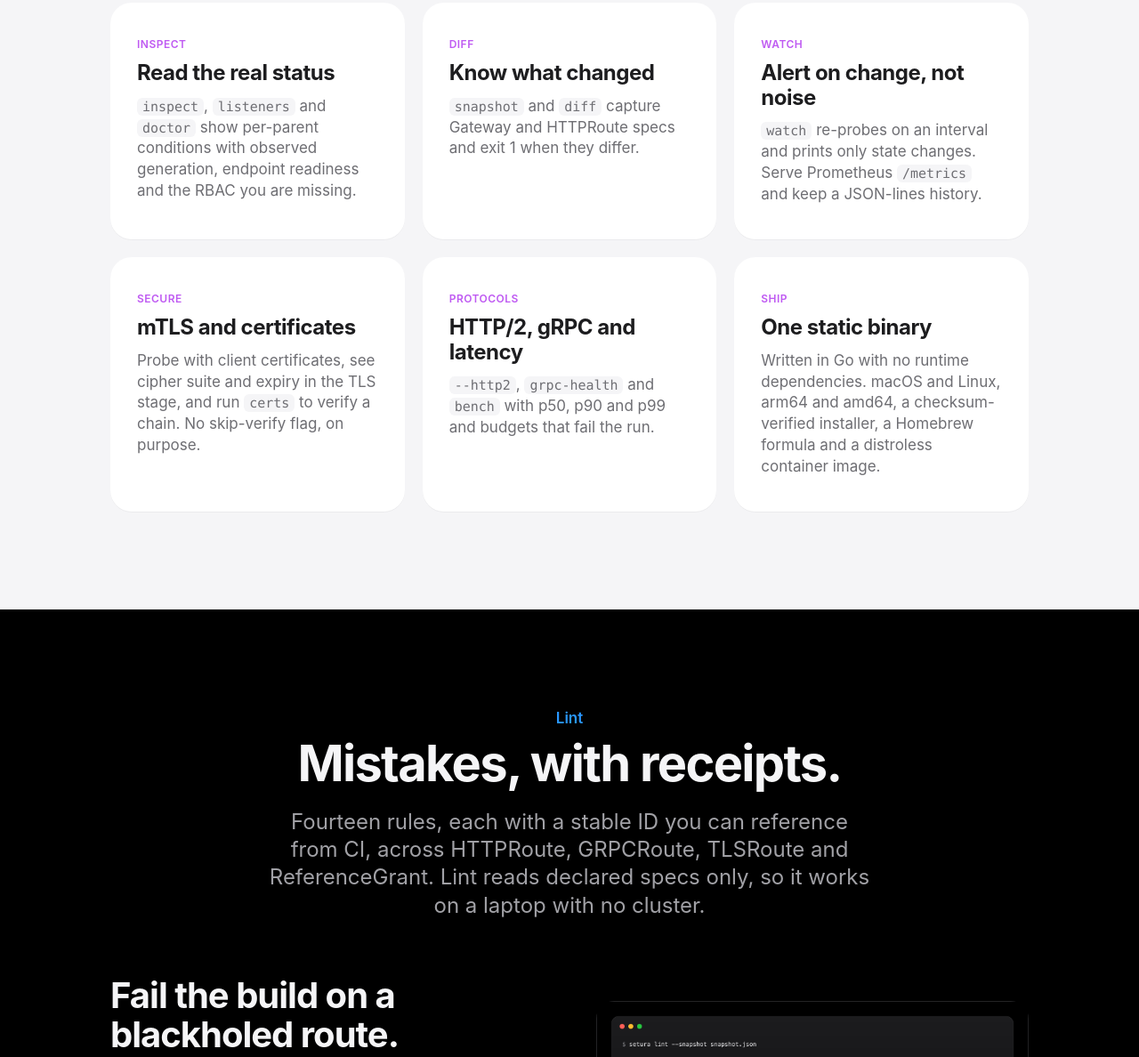
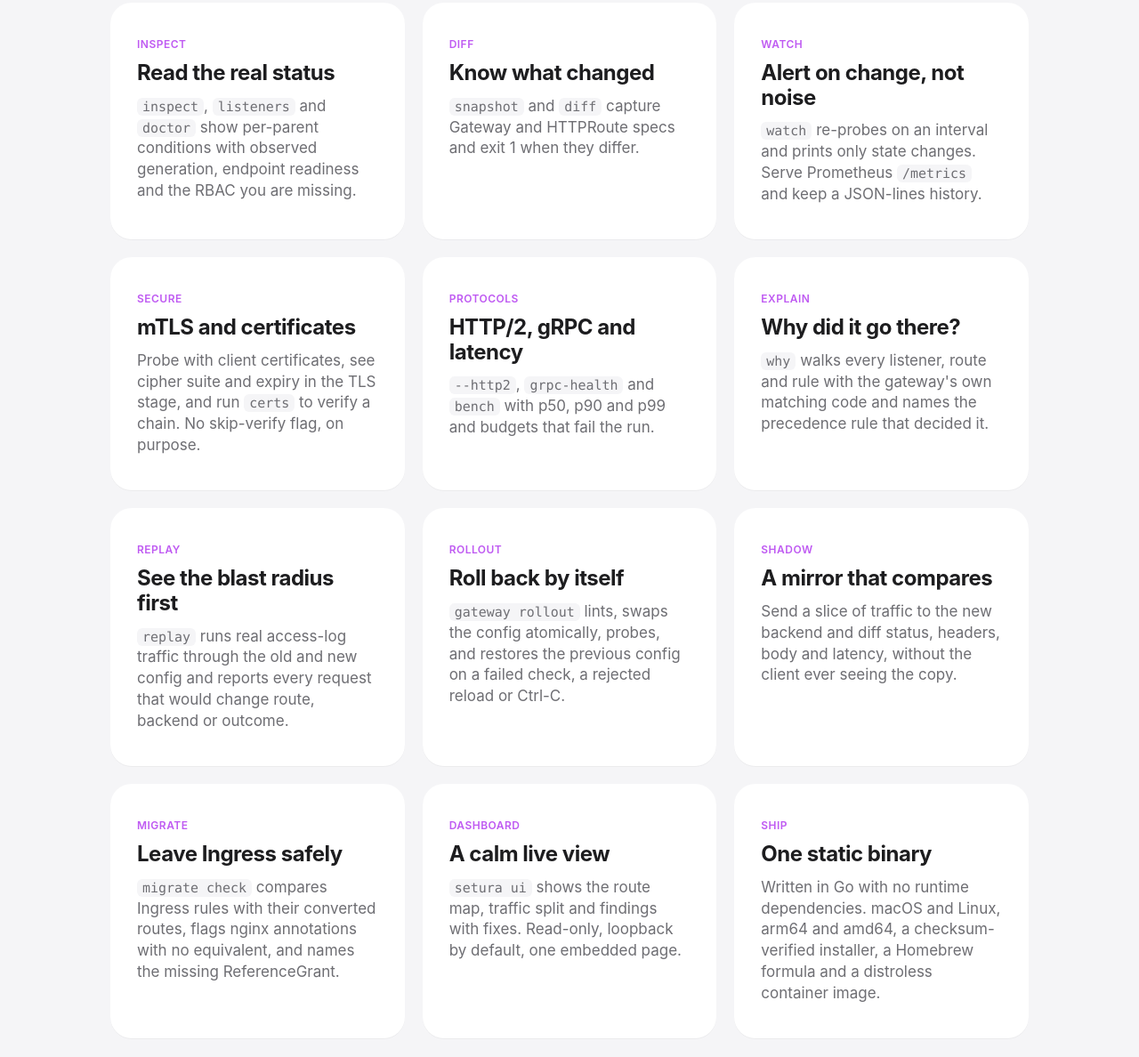
Before and after one commit to zyvorai/zyvor-setura-gateway, a plain HTML site: page site/index.html in a window 1280 px wide. Shown: the part 3366-4554 px from the top of the page at 89% size. Drawn offline with Linux system fonts and the light colour scheme.

Commit message:
Docs: README section for why, replay, rollout, shadow, migrate; docs index; site cards; changelog
Co-Authored-By: Claude Sonnet 5.5 <noreply@anthropic.com>

```diff
--- a/site/index.html
+++ b/site/index.html
@@ -241,6 +241,12 @@ admin <span class="dim">http://127.0.0.1:19000</span>
       <div class="card reveal"><span class="tag">Watch</span><h3>Alert on change, not noise</h3><p><code>watch</code> re-probes on an interval and prints only state changes. Serve Prometheus <code>/metrics</code> and keep a JSON-lines history.</p></div>
       <div class="card reveal"><span class="tag">Secure</span><h3>mTLS and certificates</h3><p>Probe with client certificates, see cipher suite and expiry in the TLS stage, and run <code>certs</code> to verify a chain. No skip-verify flag, on purpose.</p></div>
       <div class="card reveal"><span class="tag">Protocols</span><h3>HTTP/2, gRPC and latency</h3><p><code>--http2</code>, <code>grpc-health</code> and <code>bench</code> with p50, p90 and p99 and budgets that fail the run.</p></div>
+      <div class="card reveal"><span class="tag">Explain</span><h3>Why did it go there?</h3><p><code>why</code> walks every listener, route and rule with the gateway's own matching code and names the precedence rule that decided it.</p></div>
+      <div class="card reveal"><span class="tag">Replay</span><h3>See the blast radius first</h3><p><code>replay</code> runs real access-log traffic through the old and new config and reports every request that would change route, backend or outcome.</p></div>
+      <div class="card reveal"><span class="tag">Rollout</span><h3>Roll back by itself</h3><p><code>gateway rollout</code> lints, swaps the config atomically, probes, and restores the previous config on a failed check, a rejected reload or Ctrl-C.</p></div>
+      <div class="card reveal"><span class="tag">Shadow</span><h3>A mirror that compares</h3><p>Send a slice of traffic to the new backend and diff status, headers, body and latency, without the client ever seeing the copy.</p></div>
+      <div class="card reveal"><span class="tag">Migrate</span><h3>Leave Ingress safely</h3><p><code>migrate check</code> compares Ingress rules with their converted routes, flags nginx annotations with no equivalent, and names the missing ReferenceGrant.</p></div>
+      <div class="card reveal"><span class="tag">Dashboard</span><h3>A calm live view</h3><p><code>setura ui</code> shows the route map, traffic split and findings with fixes. Read-only, loopback by default, one embedded page.</p></div>
       <div class="card reveal"><span class="tag">Ship</span><h3>One static binary</h3><p>Written in Go with no runtime dependencies. macOS and Linux, arm64 and amd64, a checksum-verified installer, a Homebrew formula and a distroless container image.</p></div>
     </div>
   </div>
```
Also changed, not shown: 3 other files.
